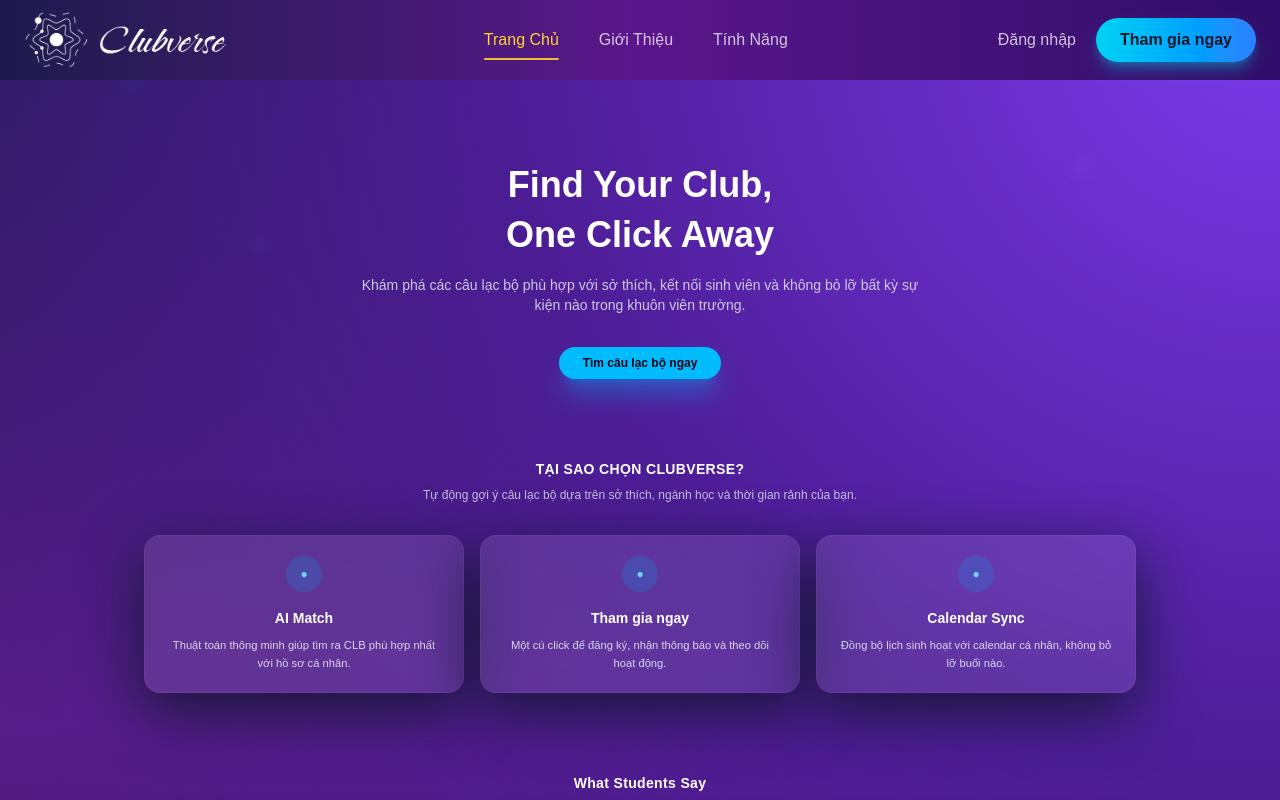
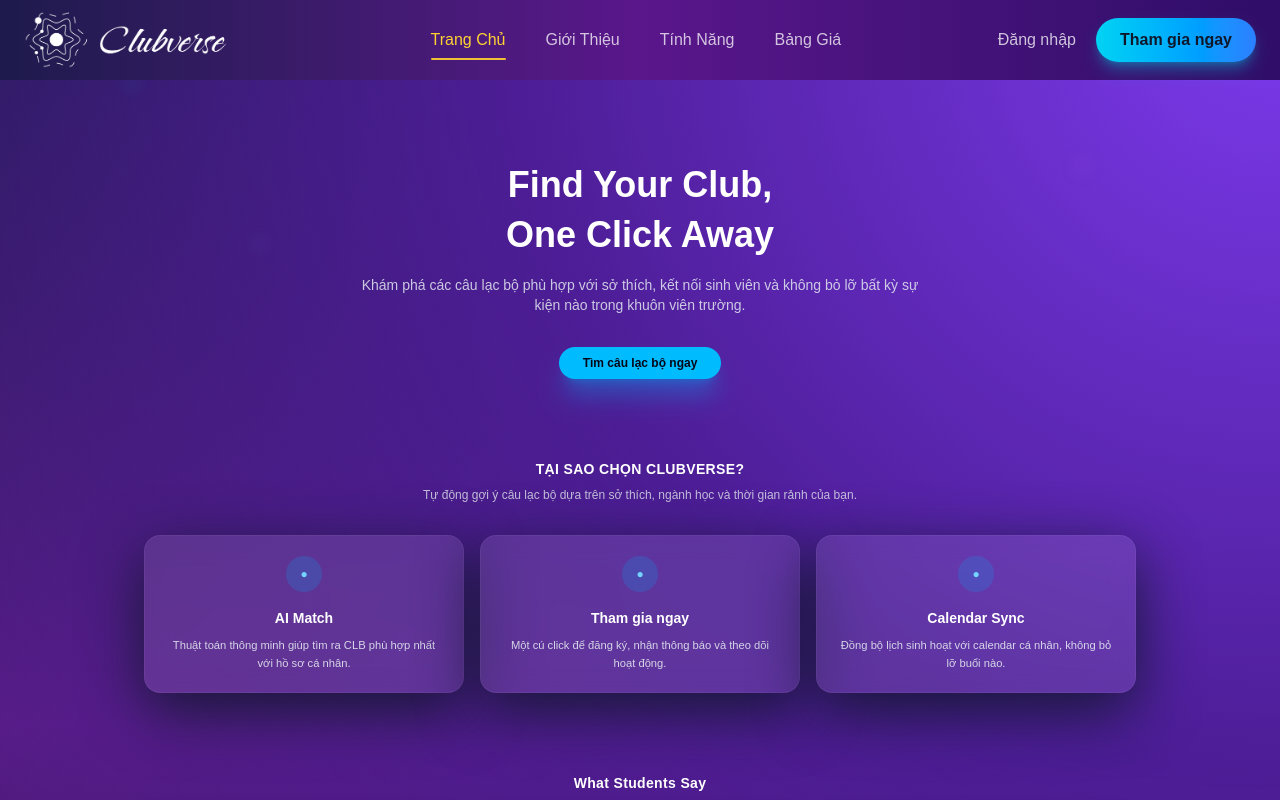
Before and after one commit to minhvu401/CLUBVERSE_WEB, a Next.js app: page / in a window 1280 px wide. Shown: the top 800 px of the page. Built offline with nearby package versions, Linux system fonts and the light colour scheme.

Commit message:
feat: update navbar links for all roles
- User: add Khám Phá (/finding)
- Club: add Dashboard (/club/dashboard), Thành viên (/club/members)
- Admin: add Tổng Quan (/admin), remove dead Users link
- Guest: add Bảng Giá (/pricing)

```diff
--- a/src/app/layout/guest-header/page.tsx
+++ b/src/app/layout/guest-header/page.tsx
@@ -48,7 +48,7 @@ function NavLinks({
       "relative text-base font-medium transition-colors", // ⬅️ tăng từ text-sm
       active ? "text-amber-300" : "text-white/75 hover:text-white",
       active &&
-        "after:content-[''] after:absolute after:left-0 after:-bottom-2 after:h-[2px] after:w-full after:rounded-full after:bg-amber-300/90"
+        "after:content-[''] after:absolute after:left-0 after:-bottom-2 after:h-[2px] after:w-full after:rounded-full after:bg-amber-300/90",
     );
 
   return (
@@ -95,6 +95,7 @@ export default function GuestHeader() {
     { label: "Trang Chủ", href: "/", match: ["/"] },
     { label: "Giới Thiệu", href: "/about", match: ["/about"] },
     { label: "Tính Năng", href: "/features", match: ["/features"] },
+    { label: "Bảng Giá", href: "/pricing", match: ["/pricing"] },
   ];
 
   return (
--- a/src/app/layout/header/page.tsx
+++ b/src/app/layout/header/page.tsx
@@ -192,7 +192,7 @@ function UserHeader({
 }: any) {
   const navItems = [
     { label: "Trang Chủ", href: "/homepage", match: ["/", "/homepage"] },
-    // { label: "Khám Phá", href: "/finding", match: ["/finding"] },
+    { label: "Khám Phá", href: "/finding", match: ["/finding"] },
     { label: "Sự Kiện", href: "/events", match: ["/events"] },
     { label: "Câu Lạc Bộ", href: "/clubs", match: ["/clubs"] },
     { label: "Diễn Đàn", href: "/forum", match: ["/forum"] },
@@ -221,10 +221,19 @@ function UserHeader({
   );
 }
 
-function ClubHeader({ pathname, isAuthed, user, onLogout, router, token }: any) {
+function ClubHeader({
+  pathname,
+  isAuthed,
+  user,
+  onLogout,
+  router,
+  token,
+}: any) {
   const navItems = [
+    { label: "Dashboard", href: "/club/dashboard", match: ["/club/dashboard"] },
     { label: "Diễn đàn", href: "/club/forum", match: ["/club/forum"] },
     { label: "Sự kiện", href: "/club/events", match: ["/club/events"] },
+    { label: "Thành viên", href: "/club/members", match: ["/club/members"] },
     {
       label: "Đơn đăng ký",
       href: "/club/applications",
@@ -276,8 +285,12 @@ function AdminHeader({
   token,
 }: any) {
   const navItems = [
-    { label: "Dashboard", href: "/admin/dashboard", match: ["/admin/dashboard"] },
-    { label: "Users", href: "/admin/users", match: ["/admin/users"] },
+    { label: "Tổng Quan", href: "/admin", match: ["/admin"] },
+    {
+      label: "Dashboard",
+      href: "/admin/dashboard",
+      match: ["/admin/dashboard"],
+    },
     { label: "CLB", href: "/admin/clubs", match: ["/admin/clubs"] },
     {
       label: "Đơn duyệt",
```
